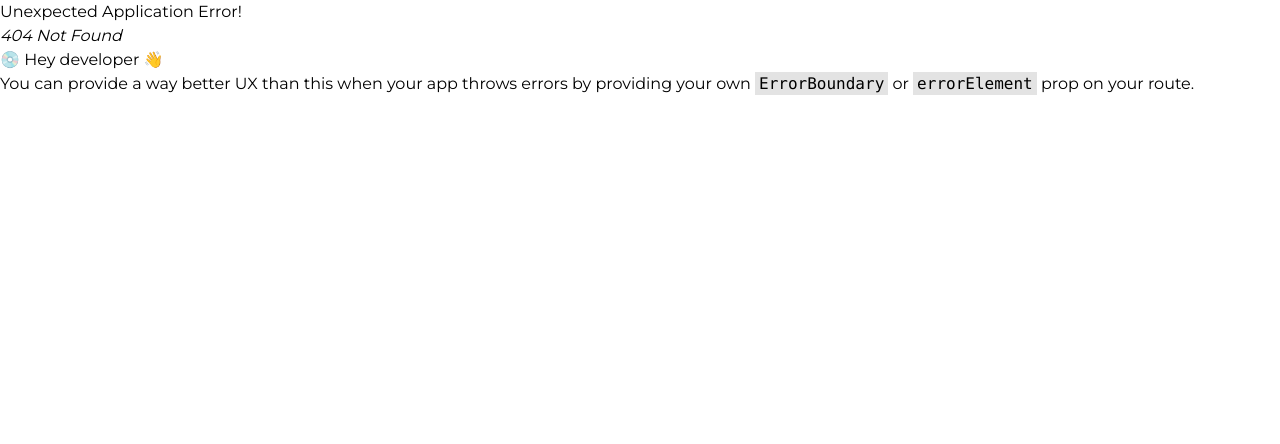
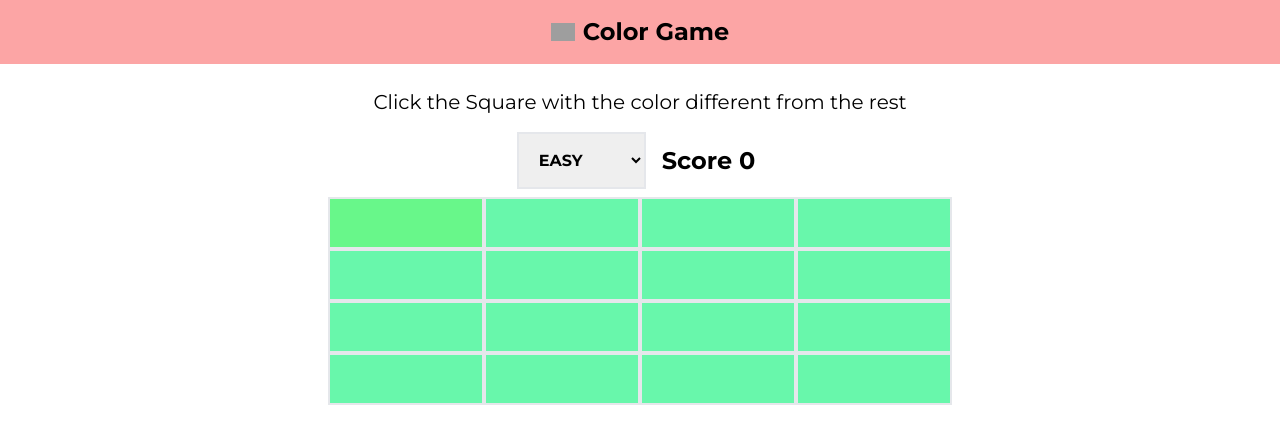
Before and after one commit to ShlokD/fe-challenges, a React (Vite) app: page /color-game in a window 1280 px wide. Before the commit this address had no page. Shown: the top 444 px of the page. Built offline with nearby package versions, Linux system fonts and the light colour scheme; grey boxes are pictures that could not be loaded.

Commit message:
Add color game

```diff
--- a/src/App.tsx
+++ b/src/App.tsx
@@ -78,6 +78,9 @@ function App() {
         <li className="text-2xl w-1/3 text-center my-2 bg-blue-500 text-white p-2 rounded-lg">
           <Link to={`/masonry-layout`}>Wiredcraft - Masonry Layout</Link>
         </li>
+        <li className="text-2xl w-1/3 text-center my-2 bg-blue-500 text-white p-2 rounded-lg">
+          <Link to={`/color-game`}>Color Game</Link>
+        </li>
       </ul>
     </div>
   );
--- /dev/null
+++ b/src/color-game/index.tsx
@@ -0,0 +1,126 @@
+import { useEffect, useState } from "react";
+
+import HomeLink from "../home-link";
+
+const getRandomColor = () => {
+  return Math.floor(Math.random() * 16777215).toString(16);
+};
+
+type Level = {
+  grid: number;
+  deviation: number;
+};
+
+const levels: Record<string, Level> = {
+  EASY: {
+    grid: 4,
+    deviation: 48,
+  },
+  MEDIUM: {
+    grid: 8,
+    deviation: 24,
+  },
+  HARD: {
+    grid: 12,
+    deviation: 12,
+  },
+  ULTRA: {
+    grid: 16,
+    deviation: 6,
+  },
+};
+
+type Color = {
+  color: string;
+  odd: boolean;
+};
+const ColorGame = () => {
+  const [score, setScore] = useState(0);
+  const [colors, setColors] = useState<Color[]>([]);
+  const [gameLevel, setGameLevel] = useState("EASY");
+
+  const level = levels[gameLevel];
+
+  const fill = (level: Level) => {
+    const color = getRandomColor();
+    const newColors = new Array(level.grid * level.grid)
+      .fill(color)
+      .map((c) => ({ color: c, odd: false }));
+    const randomIndex = Math.floor(Math.random() * newColors.length);
+    const deviation = Math.floor(Math.random() * level.deviation);
+    newColors[randomIndex] = {
+      color: (parseInt(color, 16) - deviation).toString(16),
+      odd: true,
+    };
+    setColors(newColors);
+  };
+
+  const handleClick = (odd: boolean) => {
+    if (odd) {
+      setScore((prev) => prev + 1);
+    }
+    fill(levels[gameLevel]);
+  };
+
+  const handleGameLevelChange = (ev: React.ChangeEvent) => {
+    const value = (ev?.target as HTMLSelectElement)?.value;
+    setGameLevel(value);
+    setScore(0);
+    fill(levels[value]);
+  };
+
+  useEffect(() => {
+    fill(levels[gameLevel]);
+  }, []);
+
+  return (
+    <div className="flex flex-col w-full">
+      <header className="flex flex-row justify-center items-center gap-2 p-4 bg-red-300">
+        <HomeLink />
+        <h1 className="font-bold text-2xl">Color Game</h1>
+      </header>
+      <main className="flex flex-col w-full p-4">
+        <p className="p-2 text-center text-xl">
+          Click the Square with the color different from the rest
+        </p>
+        <div className="flex flex-row items-center justify-center gap-2">
+          <select
+            className="self-center p-4 border-2 my-2 font-bold"
+            value={gameLevel}
+            onChange={handleGameLevelChange}
+          >
+            {Object.keys(levels).map((level, i) => {
+              return (
+                <option key={`level-${i}`} value={level}>
+                  {level}
+                </option>
+              );
+            })}
+          </select>
+          <p className="p-2 text-center font-bold text-2xl">Score {score}</p>
+        </div>
+
+        <div
+          className="grid lg:w-1/2 self-center"
+          style={{
+            gridTemplateColumns: `repeat(${level.grid}, minmax(0,1fr))`,
+          }}
+        >
+          {colors.map((color, i) => {
+            return (
+              <button
+                className="border-2 p-6"
+                aria-label={`color-${i}`}
+                key={`color-${i}`}
+                style={{ backgroundColor: `#${color.color}` }}
+                onClick={() => handleClick(color.odd)}
+              ></button>
+            );
+          })}
+        </div>
+      </main>
+    </div>
+  );
+};
+
+export default ColorGame;
--- a/src/main.tsx
+++ b/src/main.tsx
@@ -27,6 +27,7 @@ const AccountWizard = React.lazy(() => import("./account-wizard"));
 const CarCarousel = React.lazy(() => import("./car-carousel"));
 const SerializeState = React.lazy(() => import("./serialize-state"));
 const MasonryLayout = React.lazy(() => import("./masonry-layout"));
+const ColorGame = React.lazy(() => import("./color-game"));
 
 const router = createBrowserRouter([
   {
@@ -121,6 +122,10 @@ const router = createBrowserRouter([
     path: "/masonry-layout",
     element: <MasonryLayout />,
   },
+  {
+    path: "/color-game",
+    element: <ColorGame />,
+  },
 ]);
 
 export const Main = (
```
